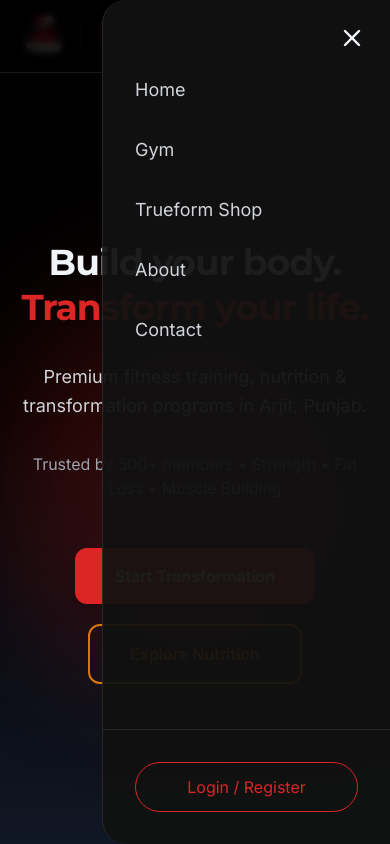
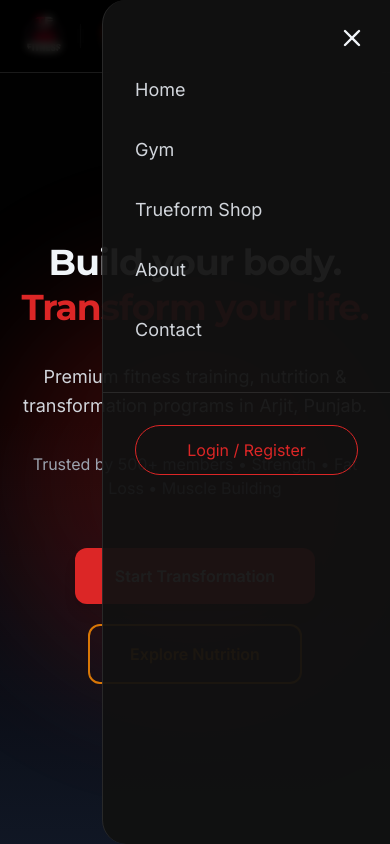
Before and after one commit to covenantmuriwo/true-fitness, a React (Vite) app in the folder client/: page / in a window 390 px wide. Both pictures are taken after a click on the button 353 px from the left and 36 px from the top of the page. Shown: the top 844 px of the page. Built offline with nearby package versions, Linux system fonts and the light colour scheme.

Commit message:
Final touch to mobile menu

```diff
--- a/client/src/components/Navbar.jsx
+++ b/client/src/components/Navbar.jsx
@@ -134,7 +134,8 @@
         </div>
 
         {/* Bottom Section */}
-        <div className="mt-auto p-8 border-t border-white/10">
+
+        <div className="mt-12 p-8 border-t border-white/10">
           {user ? (
             <button
               onClick={() => {
```
